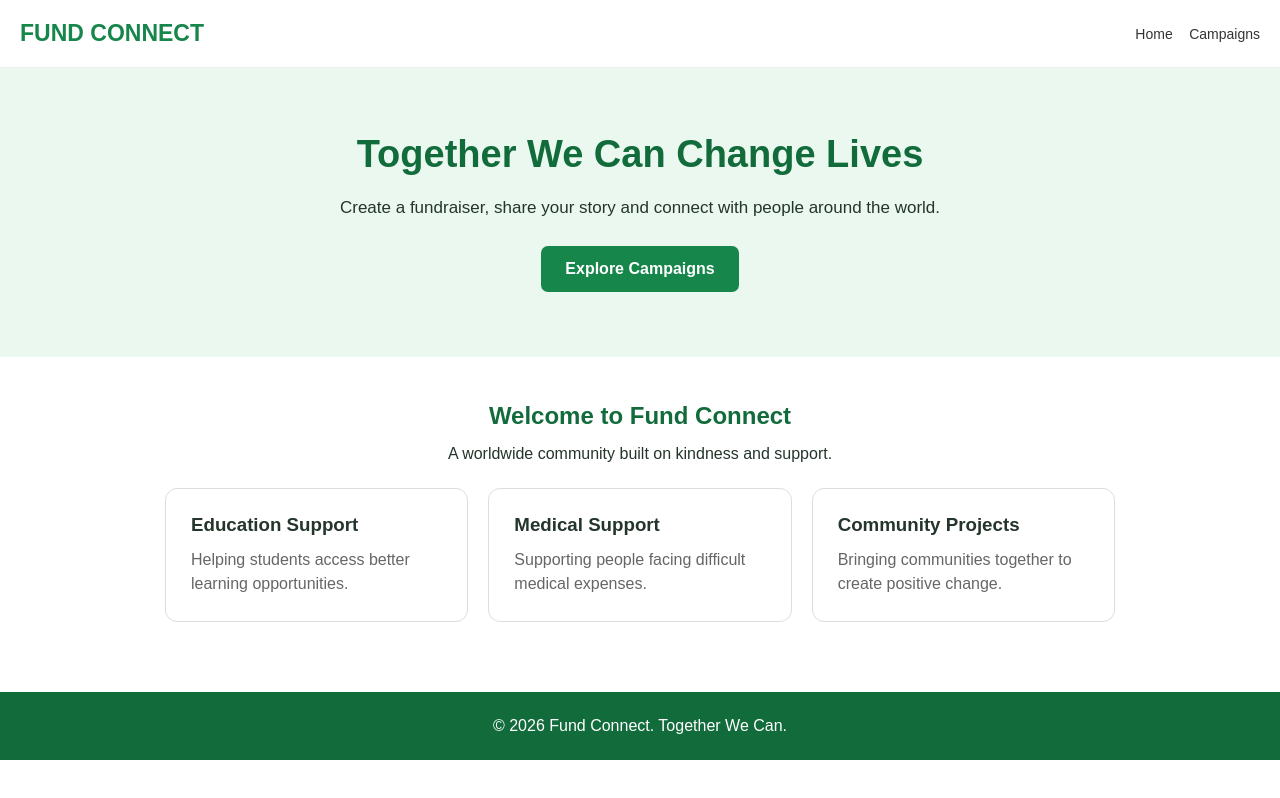
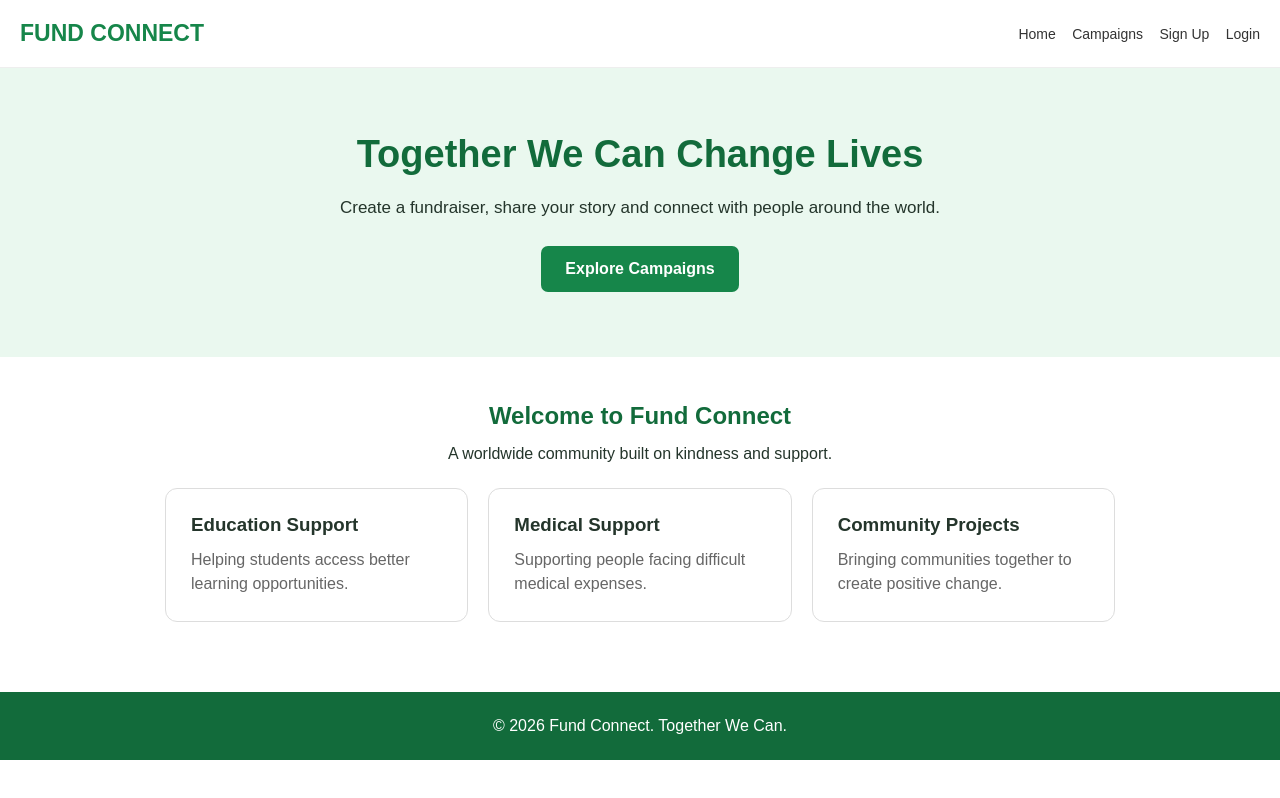
Before and after one commit to Jacksonhuck/fund-connect-, a plain HTML site: page index.html in a window 1280 px wide. Drawn offline with Linux system fonts and the light colour scheme.

Commit message:
Update index.html

```diff
--- a/index.html
+++ b/index.html
@@ -108,9 +108,11 @@ footer {
 <header>
   <div class="logo">FUND CONNECT</div>
   <nav>
-    <a href="#home">Home</a>
-    <a href="#campaigns">Campaigns</a>
-  </nav>
+  <a href="#home">Home</a>
+  <a href="#campaigns">Campaigns</a>
+  <a href="signup.html">Sign Up</a>
+  <a href="login.html">Login</a>
+</nav>
 </header>
 
 <div class="hero" id="home">
```
